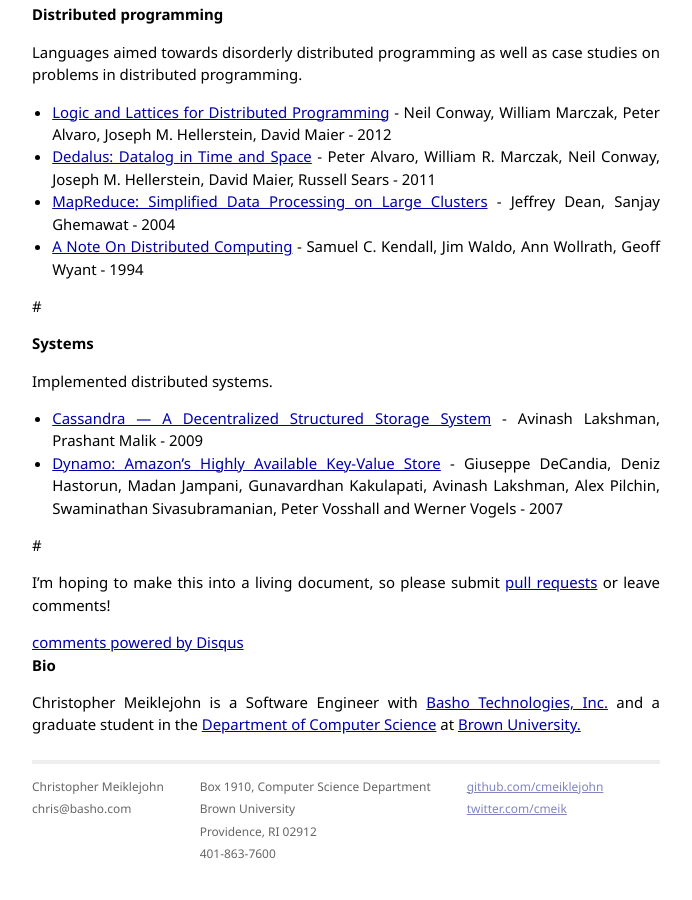
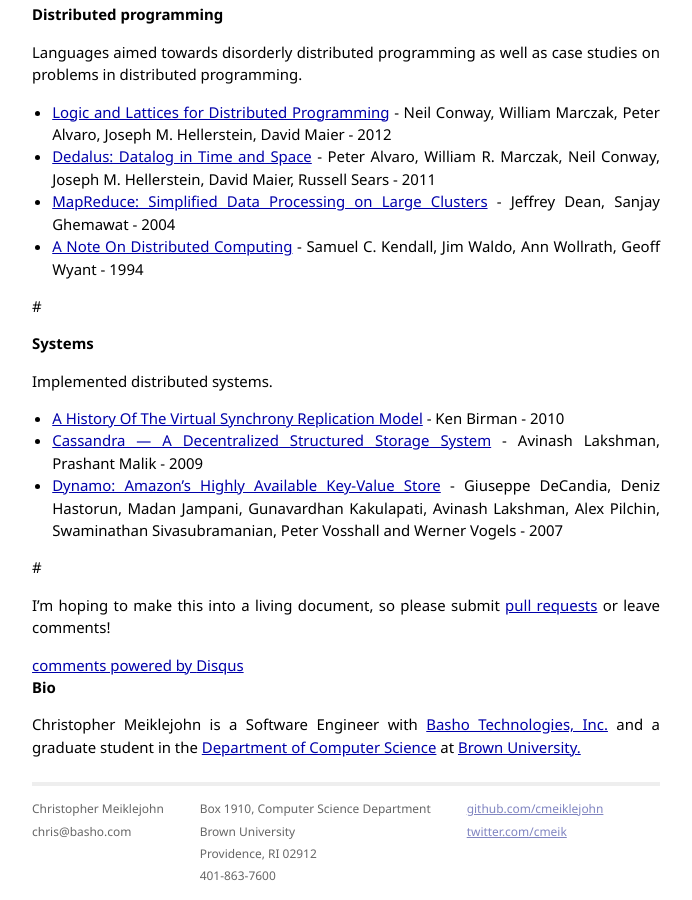
Before and after one commit to cmeiklejohn/cmeiklejohn.github.io, a Jekyll site: the page built from _posts/2013-07-12-readings-in-distributed-systems.markdown, in a window 1280 px wide and 900 px high, scrolled down 1252 px. Shown: the whole window, without its empty margins (294-986 px from the left). Built offline with Jekyll 4.4.1, drawn with Linux system fonts in a browser that asks for light colours; comment, search, counter and statistics services are not loaded; before the commit the page ends 2129 px from its top, so only the background shows below that.

Commit message:
Add virtual synchrony paper.

```diff
--- a/_posts/2013-07-12-readings-in-distributed-systems.markdown
+++ b/_posts/2013-07-12-readings-in-distributed-systems.markdown
@@ -75,7 +75,8 @@ case studies on problems in distributed programming.
   Sears - 2011
 * [MapReduce: Simplified Data Processing on Large Clusters][mapreduce] -
   Jeffrey Dean, Sanjay Ghemawat - 2004
-* [A Note On Distributed Computing][computing] - Samuel C. Kendall, Jim Waldo, Ann Wollrath, Geoff Wyant - 1994
+* [A Note On Distributed Computing][computing] - Samuel C. Kendall, Jim
+  Waldo, Ann Wollrath, Geoff Wyant - 1994
 
 #
 
@@ -83,6 +84,8 @@ case studies on problems in distributed programming.
 
 Implemented distributed systems.
 
+* [A History Of The Virtual Synchrony Replication Model][synchrony] -
+  Ken Birman - 2010
 * [Cassandra — A Decentralized Structured Storage System][cassandra] -
     Avinash Lakshman, Prashant Malik - 2009
 * [Dynamo: Amazon’s Highly Available Key-Value Store][dynamo] -
@@ -116,3 +119,4 @@ requests][pull] or leave comments!
 [crdt2]: http://hal.archives-ouvertes.fr/docs/00/39/79/81/PDF/RR-6956.pdf
 [mapreduce]: http://research.google.com/archive/mapreduce.html
 [cassandra]: http://www.cs.cornell.edu/projects/ladis2009/papers/lakshman-ladis2009.pdf
+[synchrony]: http://www.cs.cornell.edu/ken/History.pdf
```
